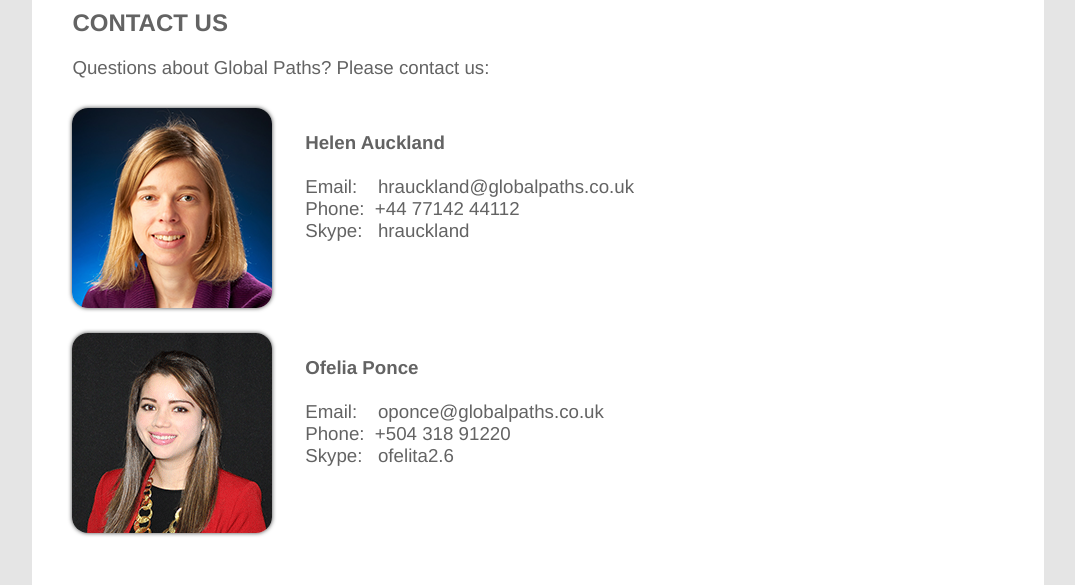
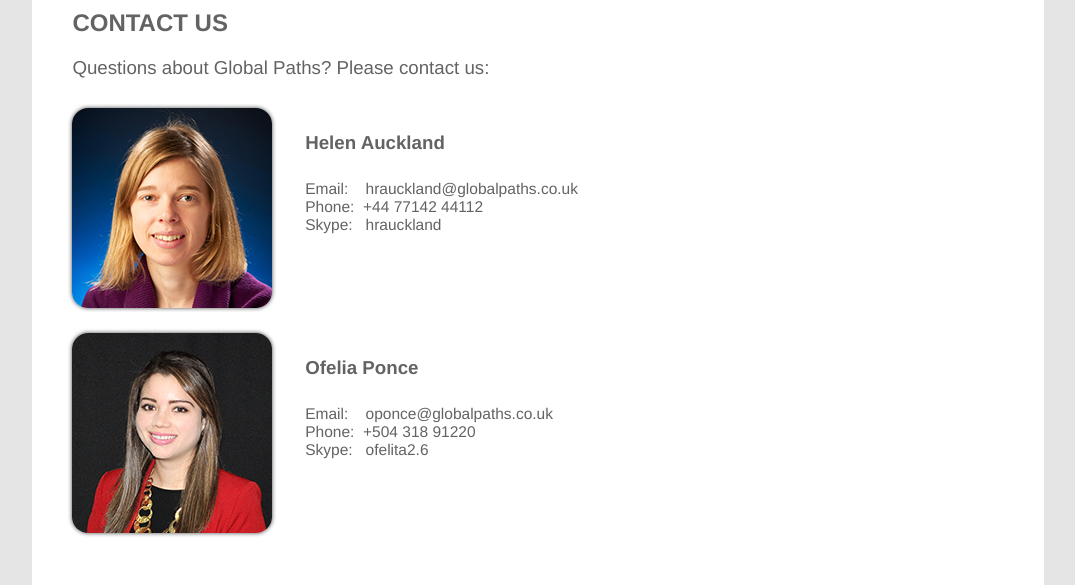
Before and after one commit to spanicker/GPS, a plain HTML site: page contact.html in a window 1280 px wide. Shown: the part 204-789 px from the top of the page, without its empty margins (102-1177 px from the left). Drawn offline with Linux system fonts and the light colour scheme.

Commit message:
minor fixes

```diff
--- a/contact.html
+++ b/contact.html
@@ -30,10 +30,10 @@
       </div>
 
       <div class="bio">
-        <h4><strong>Helen Auckland</strong><br><br>
-          Email:&nbsp;&nbsp;&nbsp; hrauckland@globalpaths.co.uk<br>
+        <h4><strong>Helen Auckland</strong><br></h4>
+        <h5>Email:&nbsp;&nbsp;&nbsp; hrauckland@globalpaths.co.uk<br>
           Phone:&nbsp; +44 77142 44112<br>
-          Skype:&nbsp;&nbsp; hrauckland</h4>
+          Skype:&nbsp;&nbsp; hrauckland</h5>
       </div>
     </div>
     <div class="bio-row cf">
@@ -41,10 +41,10 @@
         <img src="photos/Ofelia.png">
       </div>
       <div class="bio">
-        <h4><strong>Ofelia Ponce</strong><br><br>
-        Email:&nbsp;&nbsp;&nbsp; oponce@globalpaths.co.uk<br>
+        <h4><strong>Ofelia Ponce</strong><br><h4>
+        <h5>Email:&nbsp;&nbsp;&nbsp; oponce@globalpaths.co.uk<br>
         Phone:&nbsp; +504 318 91220<br>
-        Skype:&nbsp;&nbsp; ofelita2.6</h4>
+        Skype:&nbsp;&nbsp; ofelita2.6</h5>
       </div>
     </div>
   </div>
```
Also changed, not shown: accommodation.html (+1 -1 lines), costs.html (+2 -2 lines).
